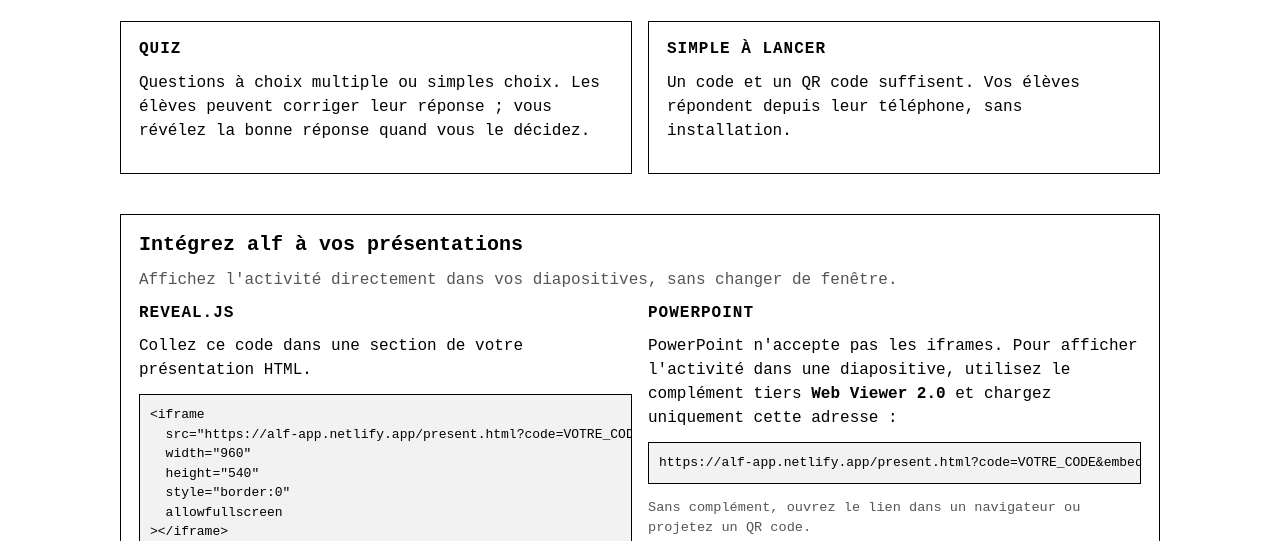
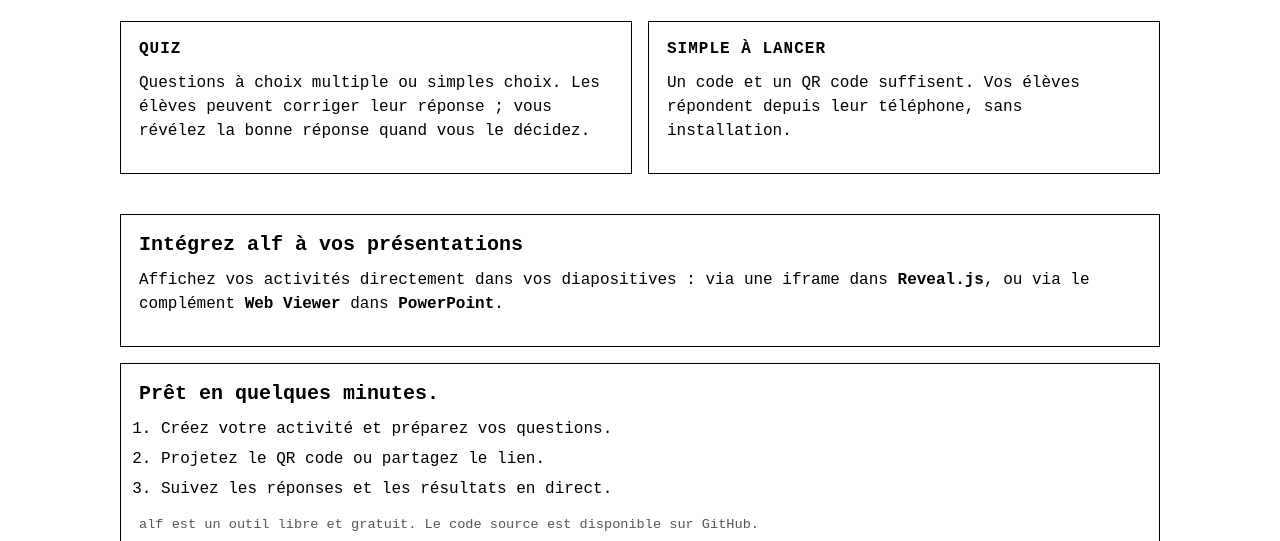
Before and after one commit to code-xavius/alf, a plain HTML site: page frontend/index.html in a window 1280 px wide. Shown: the part 549-1090 px from the top of the page. Drawn offline with Linux system fonts and the light colour scheme.

Commit message:
Simplify presentation embedding section

```diff
--- a/frontend/index.html
+++ b/frontend/index.html
@@ -78,37 +78,10 @@
 
       <section class="card">
         <h2>Intégrez alf à vos présentations</h2>
-        <p class="muted">
-          Affichez l'activité directement dans vos diapositives, sans changer de fenêtre.
-        </p>
-        <div class="grid two">
-          <article class="feature">
-            <h3>Reveal.js</h3>
-            <p>Collez ce code dans une section de votre présentation HTML.</p>
-            <pre class="code-block"><code>&lt;iframe
-  src="https://alf-app.netlify.app/present.html?code=VOTRE_CODE&amp;embed=1"
-  width="960"
-  height="540"
-  style="border:0"
-  allowfullscreen
-&gt;&lt;/iframe&gt;</code></pre>
-          </article>
-          <article class="feature">
-            <h3>PowerPoint</h3>
-            <p>
-              PowerPoint n'accepte pas les iframes. Pour afficher l'activité dans une
-              diapositive, utilisez le complément tiers <strong>Web Viewer 2.0</strong>
-              et chargez uniquement cette adresse :
-            </p>
-            <pre class="code-block"><code>https://alf-app.netlify.app/present.html?code=VOTRE_CODE&amp;embed=1</code></pre>
-            <p class="muted small">
-              Sans complément, ouvrez le lien dans un navigateur ou projetez un QR code.
-            </p>
-          </article>
-        </div>
-        <p class="muted small">
-          Le code exact, avec votre code d'activité, est disponible dans la page de chaque
-          activité.
+        <p>
+          Affichez vos activités directement dans vos diapositives : via une iframe dans
+          <strong>Reveal.js</strong>, ou via le complément <strong>Web Viewer</strong>
+          dans <strong>PowerPoint</strong>.
         </p>
       </section>
 
--- a/frontend/static/css/base.css
+++ b/frontend/static/css/base.css
@@ -284,19 +284,6 @@ label {
   vertical-align: middle;
 }
 
-.code-block {
-  background: var(--soft);
-  border: 1px solid var(--line);
-  margin: 10px 0 14px;
-  overflow-x: auto;
-  padding: 10px;
-  white-space: pre;
-}
-
-.code-block code {
-  font: inherit;
-}
-
 .with-icon {
   align-items: center;
   display: inline-flex;
```
